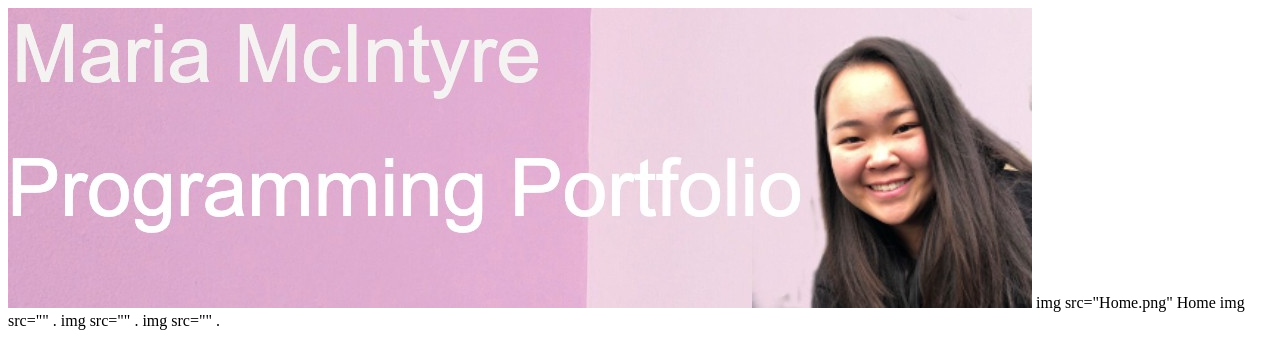
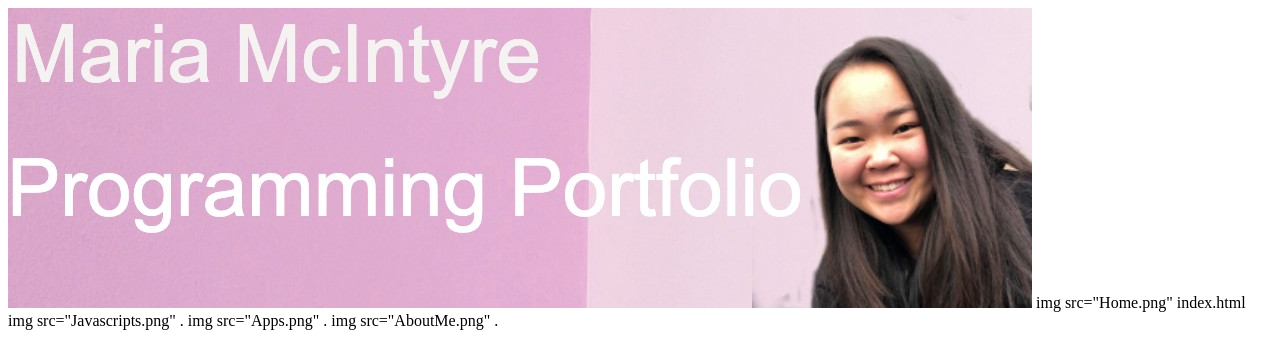
Before and after one commit to mariamcintyre123/mariamcintyre.github.io, a plain HTML site: page index.html in a window 1280 px wide. Shown: the top 348 px of the page. Drawn offline with Linux system fonts and the light colour scheme.

Commit message:
Update index.html

```diff
--- a/index.html
+++ b/index.html
@@ -7,10 +7,10 @@
     </head>
     <tbody>
       <tr>
-        <td>img src="Home.png" <a>Home</a></td>
-        <td>img src="" <a>. </a></td>
-        <td>img src="" <a>. </a></td>
-        <td>img src="" <a>. </a></td>
+        <td>img src="Home.png" <a>index.html</a></td>
+        <td>img src="Javascripts.png" <a>. </a></td>
+        <td>img src="Apps.png" <a>. </a></td>
+        <td>img src="AboutMe.png" <a>. </a></td>
         <body>
          <h1> Welcome to my Page!</h1>
     <body>
```
